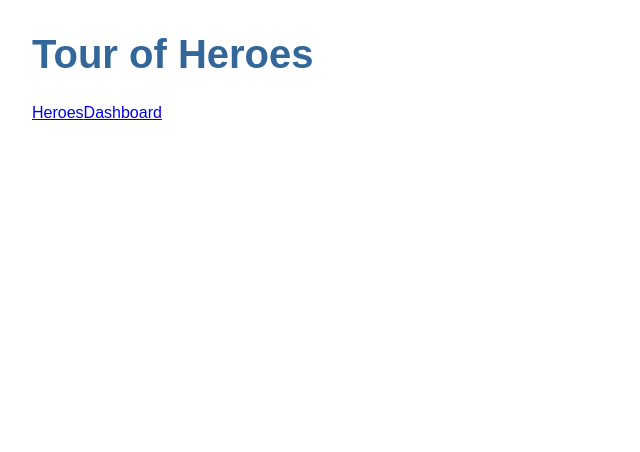
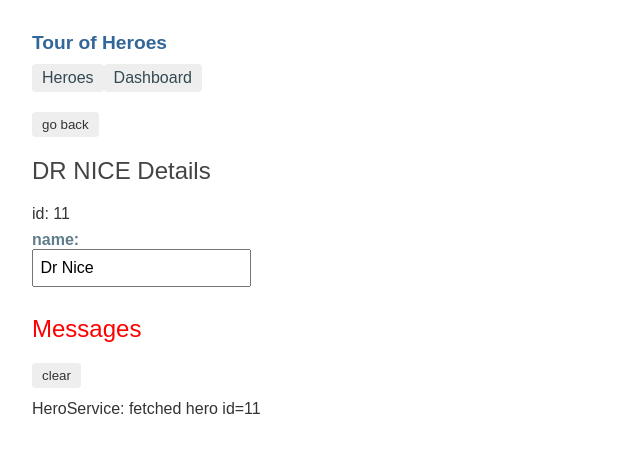
Before and after one commit to bhupendragupta/ng-tour-of-heroes-app, an Angular app: page /detail/11 in a window 1280 px wide. Before the commit this address led to /. Shown: the top 452 px of the page, without its empty margins (0-640 px from the left). Built offline with nearby package versions, Linux system fonts and the light colour scheme.

Commit message:
Completed the App Navigation between components

```diff
--- a/src/app/app-routing.module.ts
+++ b/src/app/app-routing.module.ts
@@ -3,11 +3,13 @@
 
 import { HeroesComponent } from './heroes/heroes.component';
 import { DashboardComponent } from './dashboard/dashboard.component';
+import { HeroDetailComponent } from './hero-detail/hero-detail.component';
 
 const routes: Routes = [
   {path:'heroes' , component:HeroesComponent},
   {path:'dashboard',component:DashboardComponent},
   { path: '', redirectTo: '/dashboard', pathMatch: 'full' },
+  { path: 'detail/:id', component: HeroDetailComponent }
 ];
 
 @NgModule({
--- a/src/app/app.component.css
+++ b/src/app/app.component.css
@@ -0,0 +1,24 @@
+/* AppComponent's private CSS styles */
+h1 {
+  font-size: 1.2em;
+  margin-bottom: 0;
+}
+nav a {
+  padding: 5px 10px;
+  text-decoration: none;
+  margin-top: 10px;
+  display: inline-block;
+  background-color: #eee;
+  border-radius: 4px;
+}
+nav a:visited,
+a:link {
+  color: #334953;
+}
+nav a:hover {
+  color: #039be5;
+  background-color: #cfd8dc;
+}
+nav a.active {
+  color: #039be5;
+}
--- a/src/app/dashboard/dashboard.component.html
+++ b/src/app/dashboard/dashboard.component.html
@@ -1,8 +1,8 @@
 <h3>Top Heroes</h3>
 <div class="grid grid-pad">
-  <a *ngFor="let hero of heroes" class="col-1-4">
-    <div class="module hero">
-      <h4>{{hero.name}}</h4>
-    </div>
-  </a>
+    <a *ngFor="let hero of heroes" class="col-1-4" routerLink="/detail/{{hero.id}}">
+        <div class="module hero">
+            <h4>{{hero.name}}</h4>
+        </div>
+    </a>
 </div>
--- a/src/app/hero-detail/hero-detail.component.css
+++ b/src/app/hero-detail/hero-detail.component.css
@@ -0,0 +1,30 @@
+/* HeroDetailComponent's private CSS styles */
+label {
+  display: inline-block;
+  width: 3em;
+  margin: 0.5em 0;
+  color: #607d8b;
+  font-weight: bold;
+}
+input {
+  height: 2em;
+  font-size: 1em;
+  padding-left: 0.4em;
+}
+button {
+  margin-top: 20px;
+  font-family: Arial, sans-serif;
+  background-color: #eee;
+  border: none;
+  padding: 5px 10px;
+  border-radius: 4px;
+  cursor: pointer;
+}
+button:hover {
+  background-color: #cfd8dc;
+}
+button:disabled {
+  background-color: #eee;
+  color: #ccc;
+  cursor: auto;
+}
--- a/src/app/hero-detail/hero-detail.component.html
+++ b/src/app/hero-detail/hero-detail.component.html
@@ -1,3 +1,4 @@
+<button (click)="goBack()">go back</button>
 <div *ngIf="hero">
 
     <h2>{{hero.name | uppercase}} Details</h2>
--- a/src/app/hero-detail/hero-detail.component.ts
+++ b/src/app/hero-detail/hero-detail.component.ts
@@ -1,5 +1,10 @@
 import { Component, OnInit, Input } from '@angular/core';
 import { Hero } from '../hero';
+
+import { ActivatedRoute } from '@angular/router';
+import { Location } from '@angular/common';
+
+import { HeroService } from '../hero.service';
 
 @Component({
   selector: 'app-hero-detail',
@@ -9,9 +14,24 @@
 export class HeroDetailComponent implements OnInit {
   @Input() hero: Hero;
 
-  constructor() { }
+  constructor(
+  private route: ActivatedRoute,
+  private heroService: HeroService,
+  private location: Location
+  ) { }
 
-  ngOnInit() {
+  ngOnInit(): void {
+    this.getHero();
+  }
+
+  getHero(): void {
+    const id = +this.route.snapshot.paramMap.get('id');
+    this.heroService.getHero(id)
+      .subscribe(hero => this.hero = hero);
+  }
+
+  goBack(): void {
+    this.location.back();
   }
 
 }
--- a/src/app/hero.service.ts
+++ b/src/app/hero.service.ts
@@ -17,4 +17,10 @@
     this.messageService.add('HeroService: fetched heroes');
     return of(HEROES);
   }
+
+  getHero(id: number): Observable<Hero> {
+    // TODO: send the message _after_ fetching the hero
+    this.messageService.add(`HeroService: fetched hero id=${id}`);
+    return of(HEROES.find(hero => hero.id === id));
+  }
 }
--- a/src/app/heroes/heroes.component.css
+++ b/src/app/heroes/heroes.component.css
@@ -6,28 +6,33 @@
   width: 15em;
 }
 .heroes li {
+  position: relative;
   cursor: pointer;
-  position: relative;
-  left: 0;
   background-color: #eee;
   margin: 0.5em;
   padding: 0.3em 0;
   height: 1.6em;
   border-radius: 4px;
 }
+
 .heroes li:hover {
   color: #607d8b;
   background-color: #ddd;
   left: 0.1em;
 }
-.heroes li.selected {
-  background-color: #cfd8dc;
-  color: white;
+
+.heroes a {
+  color: #333;
+  text-decoration: none;
+  position: relative;
+  display: block;
+  width: 250px;
 }
-.heroes li.selected:hover {
-  background-color: #bbd8dc;
-  color: white;
+
+.heroes a:hover {
+  color: #607d8b;
 }
+
 .heroes .badge {
   display: inline-block;
   font-size: small;
@@ -39,6 +44,8 @@
   left: -1px;
   top: -4px;
   height: 1.8em;
+  min-width: 16px;
+  text-align: right;
   margin-right: 0.8em;
   border-radius: 4px 0 0 4px;
 }
--- a/src/app/heroes/heroes.component.html
+++ b/src/app/heroes/heroes.component.html
@@ -1,11 +1,8 @@
 <h2>My Heroes</h2>
-
 <ul class="heroes">
-  <li *ngFor="let hero of heroes"
-    [class.selected]="hero === selectedHero"
-    (click)="onSelect(hero)">
-    <span class="badge">{{hero.id}}</span> {{hero.name}}
+  <li *ngFor="let hero of heroes">
+    <a routerLink="/detail/{{hero.id}}">
+      <span class="badge">{{hero.id}}</span> {{hero.name}}
+    </a>
   </li>
 </ul>
-
-<app-hero-detail [hero]="selectedHero"></app-hero-detail>
--- a/src/app/heroes/heroes.component.ts
+++ b/src/app/heroes/heroes.component.ts
@@ -11,8 +11,6 @@
 })
 export class HeroesComponent implements OnInit {
 
-  selectedHero: Hero;
-
   heroes: Hero[];
 
   constructor(private heroService: HeroService, private messageService: MessageService) { }
@@ -21,11 +19,6 @@
     this.getHeroes();
   }
 
-  onSelect(hero: Hero): void {
-    this.selectedHero = hero;
-    this.messageService.add(`HeroesComponent: Selected hero id=${hero.id}`);
-  }
-
   getHeroes(): void {
     this.heroService.getHeroes()
         .subscribe(heroes => this.heroes = heroes);
```
